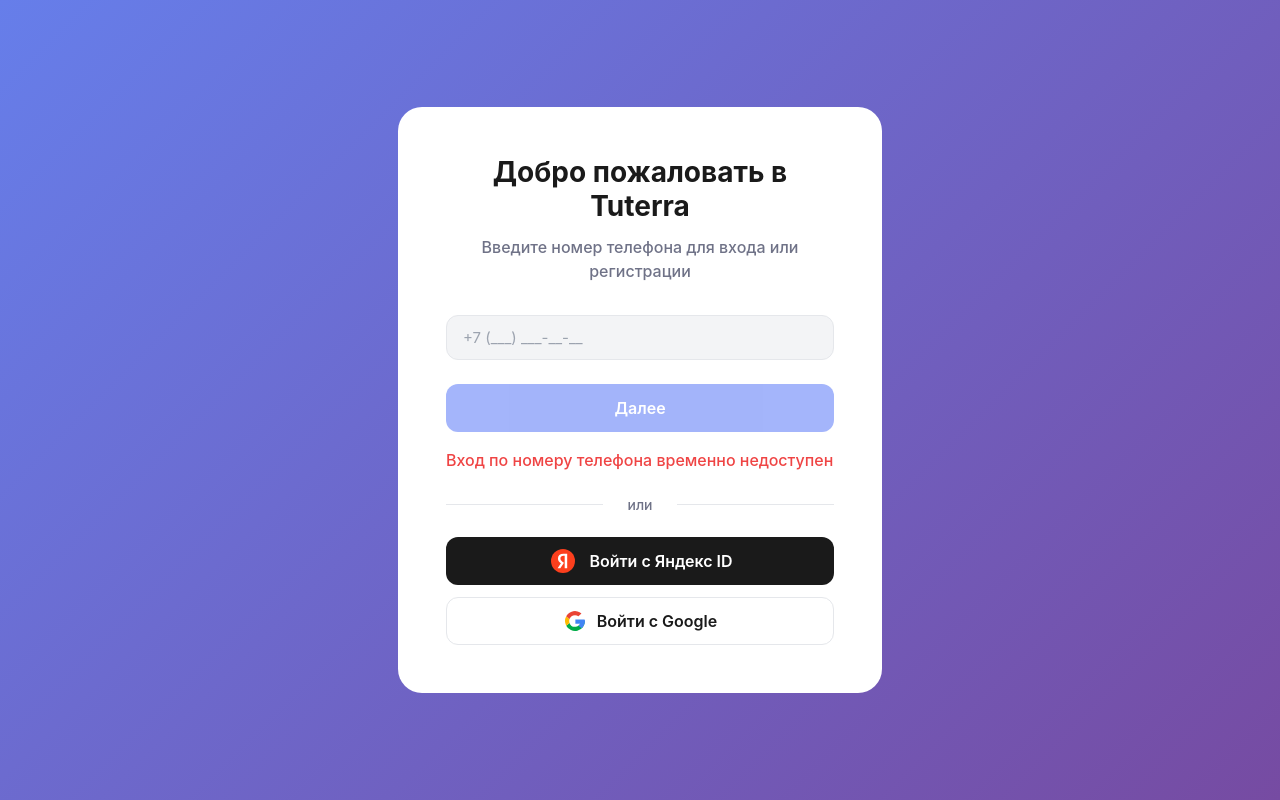
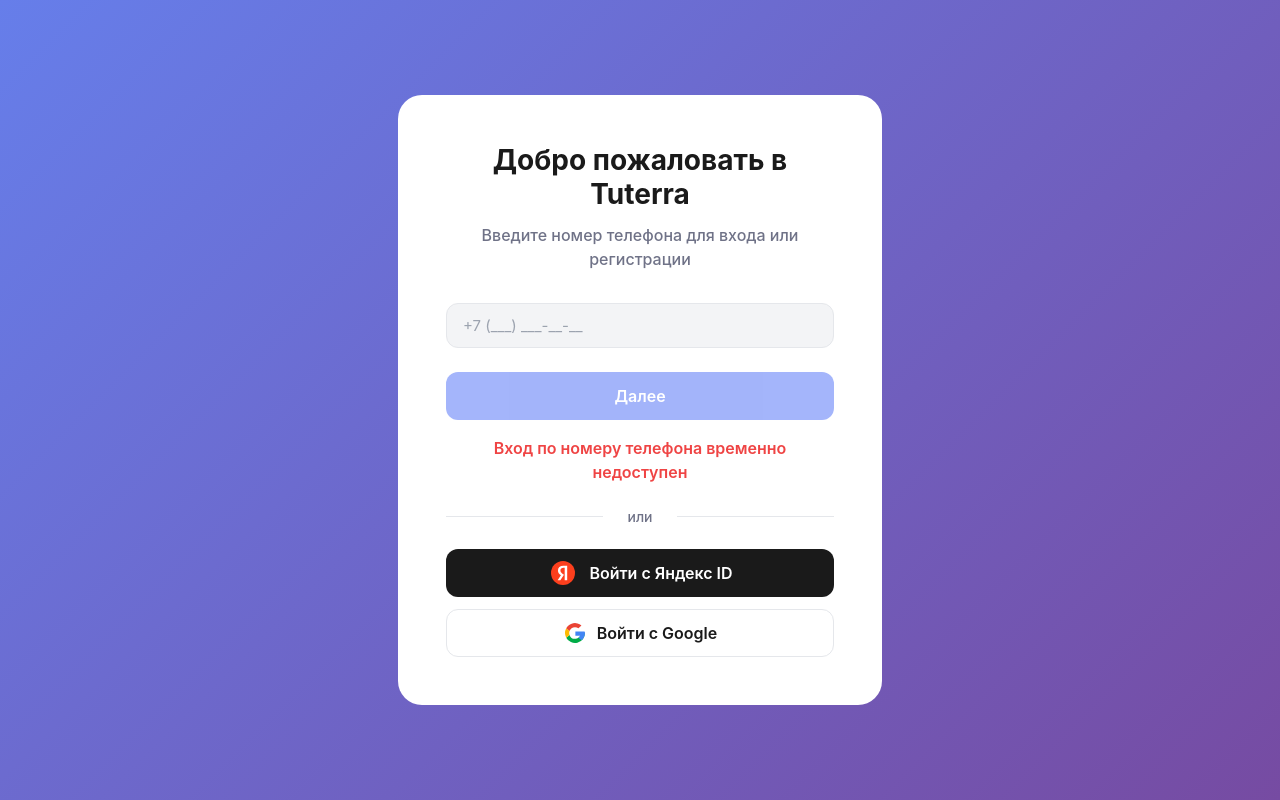
Before and after one commit to SaidSafarov09/Tuterra, a Next.js app: page /auth in a window 1280 px wide. Built offline with nearby package versions, Linux system fonts and the light colour scheme.

Commit message:
стили в календаре и на странице входа

```diff
--- a/app/(dashboard)/calendar/page.module.scss
+++ b/app/(dashboard)/calendar/page.module.scss
@@ -168,6 +168,10 @@
             display: flex;
             align-items: center;
             justify-content: center;
+
+            @media(max-width: 768px) {
+                background: none;
+            }
         }
     }
 
--- a/components/auth/Auth.module.scss
+++ b/components/auth/Auth.module.scss
@@ -91,8 +91,13 @@
     color: var(--error);
     margin: 0;
     line-height: 1.5;
-    font-weight: 500;
+    font-weight: 600;
     padding-top: 16px;
+    text-align: center;
+
+    @media (max-width: 768px) {
+        font-size: 14px;
+    }
 }
 
 .form {
@@ -267,7 +272,7 @@
 
     &:hover {
         transform: translateY(-1px);
-        border-color: var(--border-dark);
+        border-color: var(--border);
         background: var(--background);
     }
 
```
